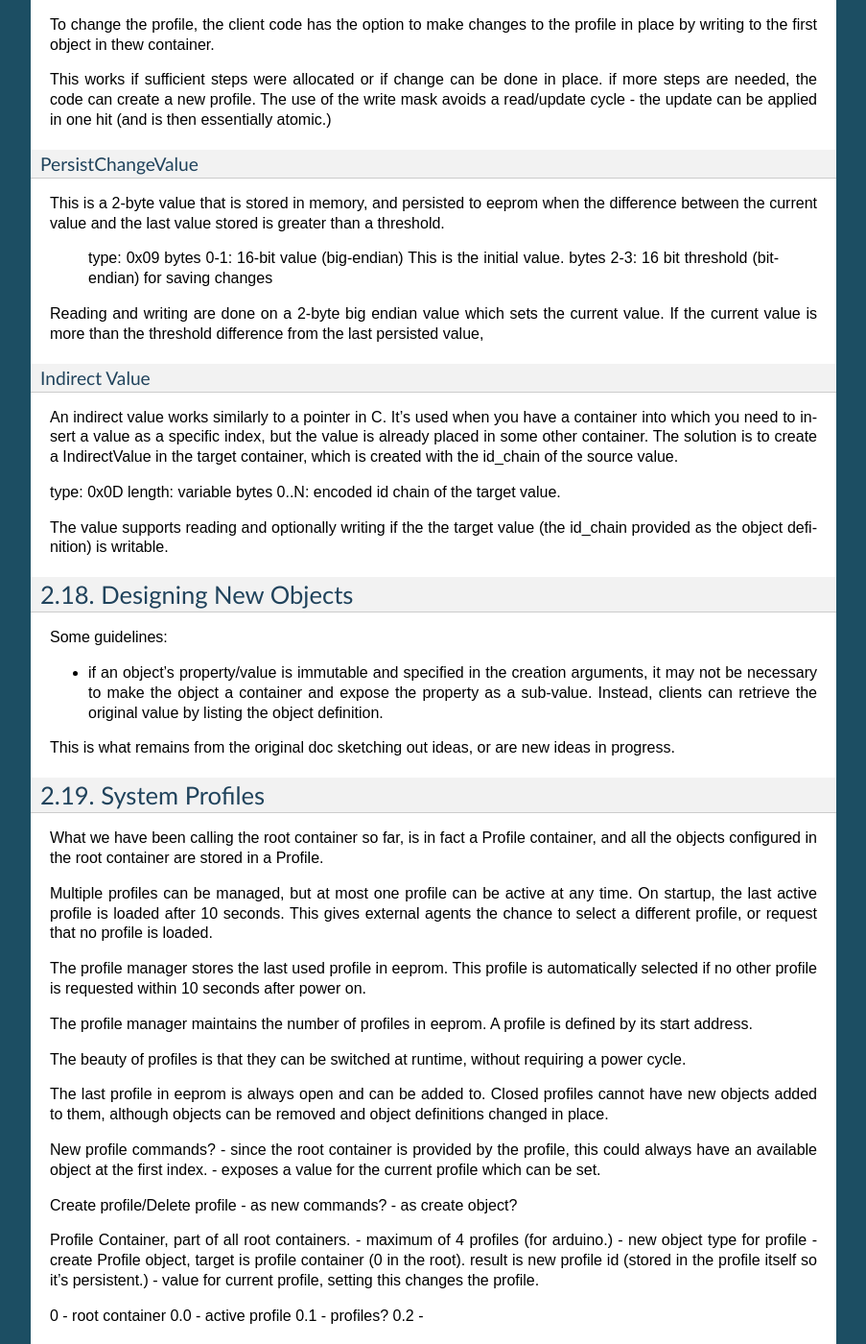
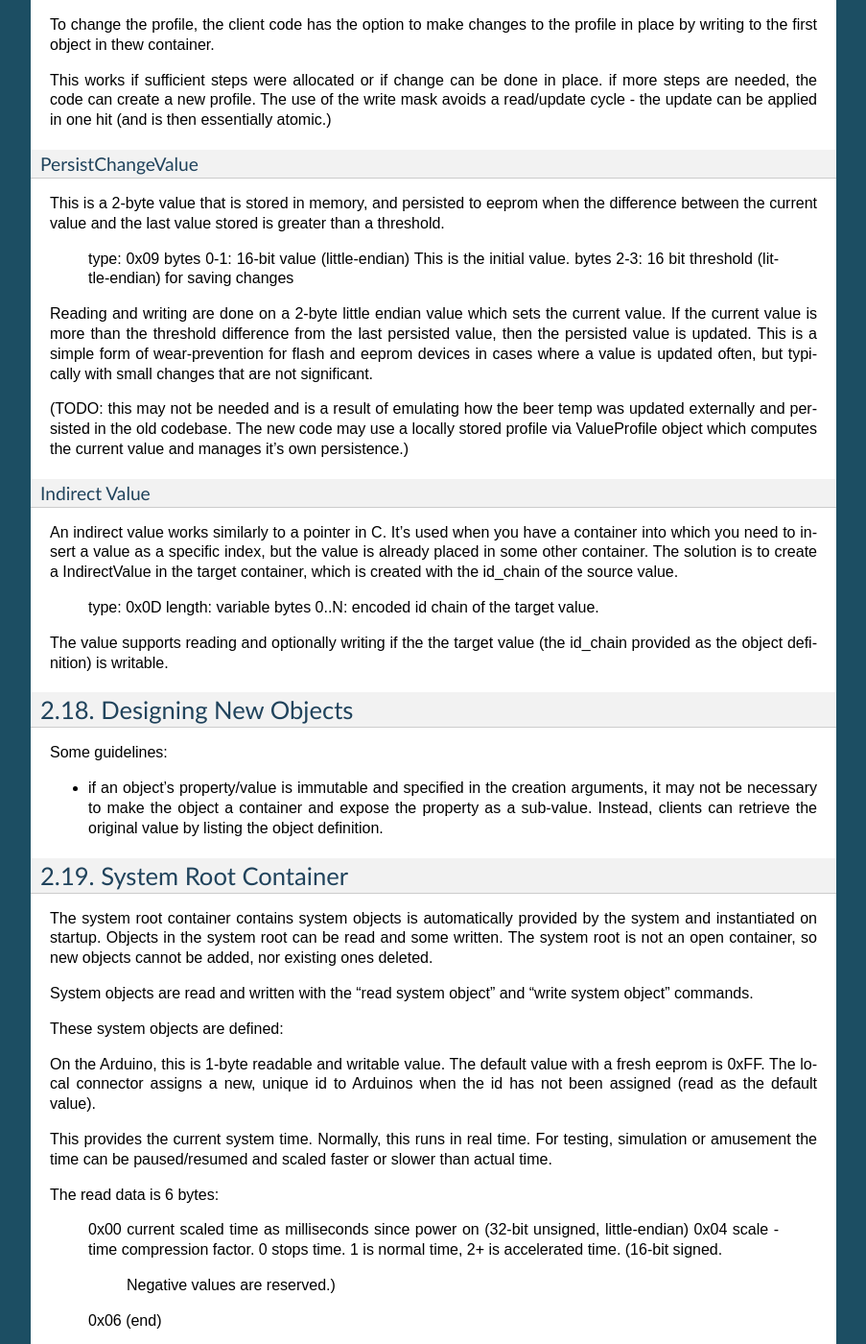
Before and after one commit to BrewPi/brewpi-developerdocs, a Sphinx documentation site: the page built from source/brewpi-embedded.rst, in a window 1280 px wide and 1400 px high, scrolled down 12924 px. Shown: the whole window at 96% size, without its empty margins (198-1101 px from the left). Built offline with Sphinx 7.4.7, drawn with Linux system fonts in a browser that asks for light colours; formulas are drawn with MathJax 3; pages that are not in the unit, such as notebooks, are missing from menus; some of the changed text lies outside the part shown.

Commit message:
docs for system objects

```diff
--- a/source/brewpi-embedded.rst
+++ b/source/brewpi-embedded.rst
@@ -94,6 +94,8 @@
 Since these top-level objects can also be containers, the system can be used to build nested containment,
 i.e. a hierarchy.
 
+The root container is created as part of a system profile - each system profile has it's own root container.
+
 
 Object IDs
 ----------
@@ -136,16 +138,13 @@
 The system allows multiple configurations to be stored in eeprom. Each configuration corresponds logically to a distinct
 root container.
 
-The first time the system boots (or if it doesn't recognise the data in eeprom) the system initializes with one
-system profile that is active. (Profile id 0.)
-The system is ready to receive create object commands to build the object hierarchy.
-
-The id of the currently active profile is made available as a Active Profile Value object at index 0 of the root
-container.
-The value can be read to find the id of currently active profile (or <0 for no active profile).
-The value can be written to activate a different profile (id>=0) or activate no profile (id<0).
+There are commands to retrieve the active profile and the list of available profiles, as well as commands to create
+and delete profiles.
 
 The last activated profile is persisted, so that on reboot the same profile is activated.
+
+While a profile is "open" new objects can be created in it. A profile is open from the time it is created until
+another profile is created.
 
 The create profile command is used to create a new profile. The profile is not activated until the
 When a new profile is created, any currently active profile (the root container) is then marked as closed.
@@ -159,16 +158,16 @@
 The external code can stop this from happening by sending a activate profile command, specifying profile id -1.
 This prevents the profile from being loaded.
 
+
 System Objects
 ^^^^^^^^^^^^^^
 Regular user-space objects are stored with a profile and created/removed by the user. In contrast, system objects
 are not bound to any profile but to the controller itself. These system objects are created by the controller.
 Most are typically read only with only a few being writable in some cases.
 
-Like user objects, system objects are
+Like user objects, system objects are readable and writable. However, system objects cannot be created or destroyed.
 
 The commands associated with system objects are:
-
  - read system object
  - write system object
  - list system objects ?? (Not sure if this is needed.)
@@ -181,7 +180,7 @@
 
  - 0: device id. Some devices have an intrinsic ID while others do not. Also, the number of bytes in the ID may vary.
     Concretely, for an arduino, it is assumed to be always used with the localhost, so the id is a single byte.
-    For a spark core, the internal ID is retrieved.
+    For a spark core, the internal ID (16-hex digits?) will be retrieved.
 
 
 Comms Interface Format
@@ -194,8 +193,9 @@
 * annotations delimiters [ ] can be freely inserted (they and the contents between are ignored)
 * chunk-based newlines terminate the command.
 
-The core data format used by the embedded device is binary, but it is transmitted as ASCII to avoid encoding issues
-and to make it representable on a terminal. Furthermore, text strings can be liberally inserted
+The core data format used by the embedded device internally is binary, but it is transmitted as ASCII to avoid encoding
+issues and to make it representable on a terminal. Furthermore, text strings can be liberally inserted by using
+annotation delimiters.
 
 A newline is used to terminate a block (a command). Not only does this help with readability, but also ensures that
 the system can recover from a dropped byte or synchronization problem from the start of the next command.
@@ -225,15 +225,17 @@
     CMD_FREE_SLOT = 6,          // retrieves the next free slot in a container
     CMD_CREATE_PROFILE = 7,     // create a new profile
     CMD_DELETE_PROFILE = 8,     // delete a profile
-    CMD_ACTIVATE_PROFILE = 9,    // compact storage in eeprom for the current profile
+    CMD_ACTIVATE_PROFILE = 9,   // activate a profile
     CMD_LOG_VALUES = 10,        // log values from the selected container
     CMD_RESET = 11,             // reset the device
     CMD_FREE_SLOT_ROOT = 12,    // find the next free slot in the root container
     CMD_UNUSED = 13,            // unused
-    CMD_LIST_PROFILES = 14,     // list the define profile IDs
+    CMD_LIST_PROFILES = 14,     // list the define profile IDs and the active profile
     CMD_READ_SYSTEM_VALUE = 15, // read the value of a system object
     CMD_SET_SYSTEM_VALUE = 16,  // write the value of a system object
     CMD_SET_MASK_VALUE = 17,    // write the value of a user object with a mask to preserve some of the original data
+
+Each command is described in more detail below.
 
 
 Representation of IDs
@@ -484,13 +487,13 @@
 Command request::
 
     0x0B    reset command
-    flags   if 0, the eeprom is left untouched. if 1, the eeprom is erased prior to reset.
-            add 2 to perform a hard-reset after the command has executed.
+    flags   if 0, the eeprom is left untouched. if 1, the eeprom is erased.
+            add 2 to perform a hard-reset after the command has executed. Hence, sending 0 for flags does nothing.
 
 Response::
     0x0B    reset command
     flags
-    0x00    confirmation of reset
+    0x00    confirmation of command execution.
 
 The eeprom is erased and the response returned before the device is reset.
 
@@ -518,8 +521,8 @@
 
 Command Response::
 
-    0x0E    list profiles command
-    activate    The active profile id
+    0x0E        list profiles command
+    active      The active profile id, >=0x80 if no active profile
     [id]        a list of profile ids that are defined
 
 
@@ -527,7 +530,7 @@
 -----------------
 Reads the value of a system object in the system root container. System objects are stored outside of the normal profile
 space. For example, the unique ID of a device is stored in the system root container. System objects are instantiated
-automatically by the system.
+automatically by the system at startup.
 
 Apart from the changed command ID, the syntax for this command is identical to the read value command (0x01).
 
@@ -689,8 +688,6 @@
     len: 0
 
 
-
-
 Dynamic Container
 ^^^^^^^^^^^^^^^^^
 A container that dynamically resizes as elements are added.
@@ -758,11 +755,17 @@
 value and the last value stored is greater than a threshold.
 
     type: 0x09
-    bytes 0-1: 16-bit value (big-endian) This is the initial value.
-    bytes 2-3: 16 bit threshold (bit-endian) for saving changes
+    bytes 0-1: 16-bit value (little-endian) This is the initial value.
+    bytes 2-3: 16 bit threshold (little-endian) for saving changes
 
-Reading and writing are done on a 2-byte big endian value which sets the current value. If the current value
-is more than the threshold difference from the last persisted value,
+Reading and writing are done on a 2-byte little endian value which sets the current value. If the current value
+is more than the threshold difference from the last persisted value, then the persisted value is updated.
+This is a simple form of wear-prevention for flash and eeprom devices in cases where a value is updated often, but
+typically with small changes that are not significant.
+
+(TODO: this may not be needed and is a result of emulating how the beer temp was updated externally and persisted
+in the old codebase. The new code may use a locally stored profile via ValueProfile object which computes the current
+value and manages it's own persistence.)
 
 
 Indirect Value
@@ -771,9 +774,9 @@
 a value as a specific index, but the value is already placed in some other container. The solution is to create
 a IndirectValue in the target container, which is created with the id_chain of the source value.
 
-type: 0x0D
-length: variable
-bytes 0..N: encoded id chain of the target value.
+    type: 0x0D
+    length: variable
+    bytes 0..N: encoded id chain of the target value.
 
 The value supports reading and optionally writing if the the target value (the id_chain provided as the object definition)
 is writable.
@@ -789,6 +792,51 @@
 - if an object's property/value is immutable and specified in the creation arguments, it may not be necessary to make the
   object a container and expose the property as a sub-value. Instead, clients can retrieve the original value by listing
   the object definition.
+
+
+
+System Root Container
+---------------------
+The system root container contains system objects is automatically provided by the system and instantiated on startup.
+Objects in the system root can be read and some written. The system root is not an open container, so new objects
+cannot be added, nor existing ones deleted.
+
+System objects are read and written with the "read system object" and "write system object" commands.
+
+These system objects are defined:
+
+Slot 0 - Device ID
+^^^^^^^^^^^^^^^^^^
+On the Arduino, this is 1-byte readable and writable value. The default value with a fresh eeprom is 0xFF. The local
+connector assigns a new, unique id to Arduinos when the id has not been assigned (read as the default value).
+
+
+Slot 1 - ScaledTicksValue
+^^^^^^^^^^^^^^^^^^^^^^^^^
+This provides the current system time. Normally, this runs in real time. For testing, simulation or amusement the
+time can be paused/resumed and scaled faster or slower than actual time.
+
+The read data is 6 bytes:
+
+    0x00    current scaled time as milliseconds since power on (32-bit unsigned, little-endian)
+    0x04    scale - time compression factor. 0 stops time. 1 is normal time, 2+ is accelerated time. (16-bit signed.
+            Negative values are reserved.)
+    0x06    (end)
+
+The write data is 6 bytes:
+
+    0x00    start point - the number of actual milliseconds to consider time 0. (32-bit unsigned, little-endian)
+    0x04    scale - (same as for read)
+    0x06    (end)
+
+The scale can be used to stop time (scale=0), to run normally (scale=1) or to accelerate time (scale=2).
+(At present, time slowdown is not implemented. A future extension could allow time slowdown by using the MSB of the
+scale to indicate that it should be treated as a fraction from [0,1) - the fractional value for scale -x being
+x/2^15.)
+
+The offset can be used to advance time to a specific point. It's subtracted from the real time before applying the scale.
+
+Neither the current time, offset or scale are persisted to eeprom. On restart, time runs as normal.
 
 
 
@@ -1358,3 +1406,58 @@
  - logging
  - update display
  - etc...
+
+
+Connectivity
+------------
+
+Have two opposing goals:
+1. have the connector expose a http endpoint itself so that clients with access can directly work with the devices
+managed by the connector. This will facilitate testing and hacking together simple solution that don't require the
+brewpi service.
+
+2. have the brewpi service be able to use the connector. This will not work with the connector exposing a http endpoint
+since this is likely behind a NAT. HTTP protocol has to be outbound (client to server). We can do this either by implementing
+a http client on top of the internal update notifications in the connector, or on top of the HTTP endpoint. Logically
+ both are equivalent, but doing it direct might be more efficient.
+
+ The connector endoint is a RESTful endpoint that exposes the object hierarchy:
+
+ controller
+ - lists all known controllers
+ - source for change events
+
+controller/{@id}
+ - lists the details about a controller (local connection type, board type, protocol revision)
+ - connect/disconnect events
+
+controller/{@id}/s/
+ - system root container space
+ - lists all slots available
+
+controller/{@id}/s/1
+ - system object slot 1
+
+controller/{@id}/p
+ - user profiles
+ - GET lists the profile IDs that are valid, including the active profile
+ - DELETE deletes all profiles
+ - POST create a new profile - response body is location of new profile
+
+controller/{@id}/p/{@pid}
+ - the profile at the given ID
+ - GET lists the objects in the profile (object type and location)
+ - DELETE removes the profile (and all contained objects)
+
+
+controller/{@id}/p/active
+ - link to active profile
+
+controller/{@id}/active/<container-id>
+ - GET lists the contents of the container - the indexes and object types
+ - POST (with object type and definition) creates a new object at some arbitrary index
+
+ An object endpoint:
+ controller/{@id}/active/1/2/3/value
+ GET retrieves the current value for the object at that location (via read)
+ POST updates the current value (for writable objects)
```
Also changed, not shown: other parts of source/brewpi-embedded.rst (+3 -6 lines).
